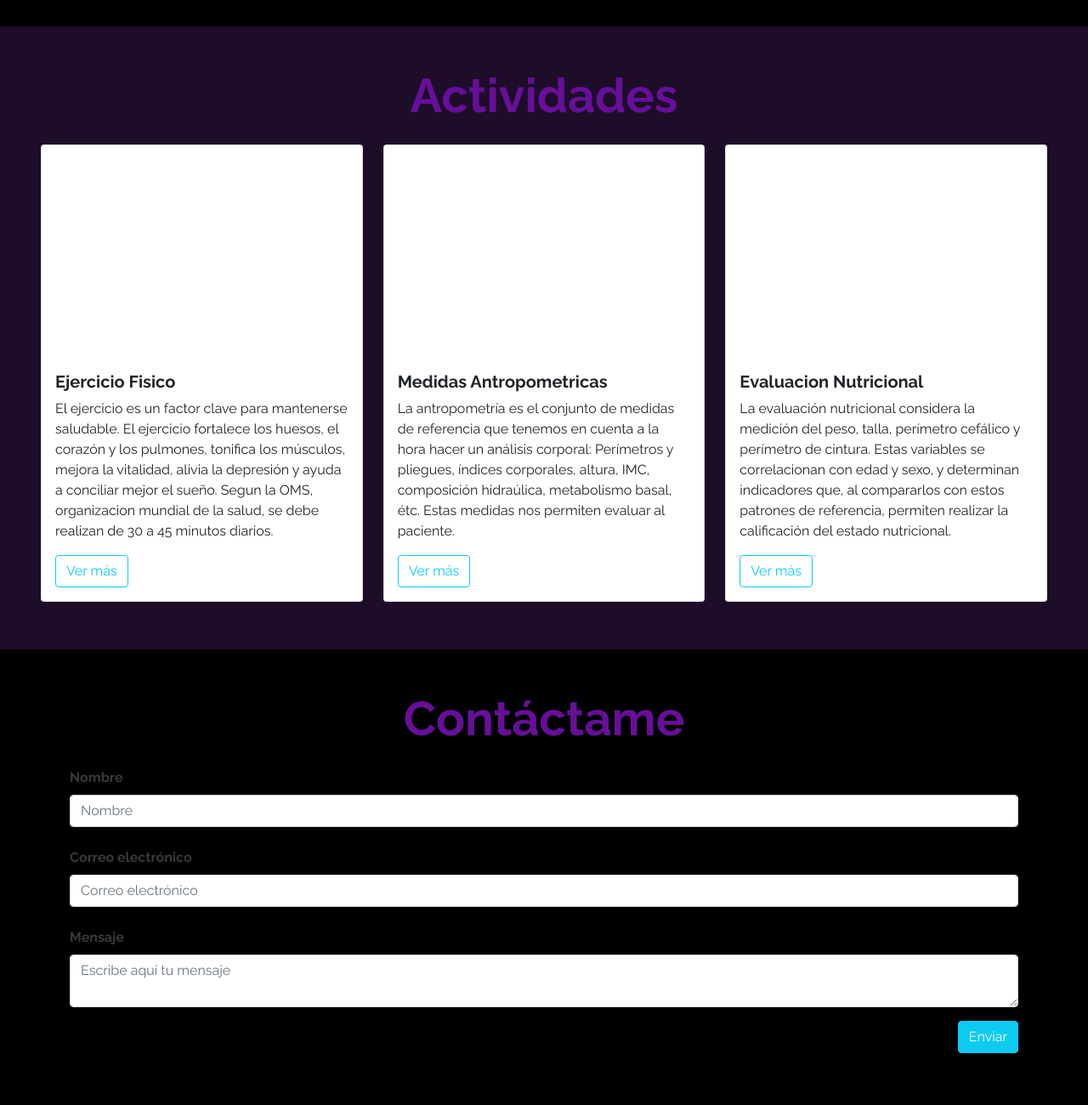
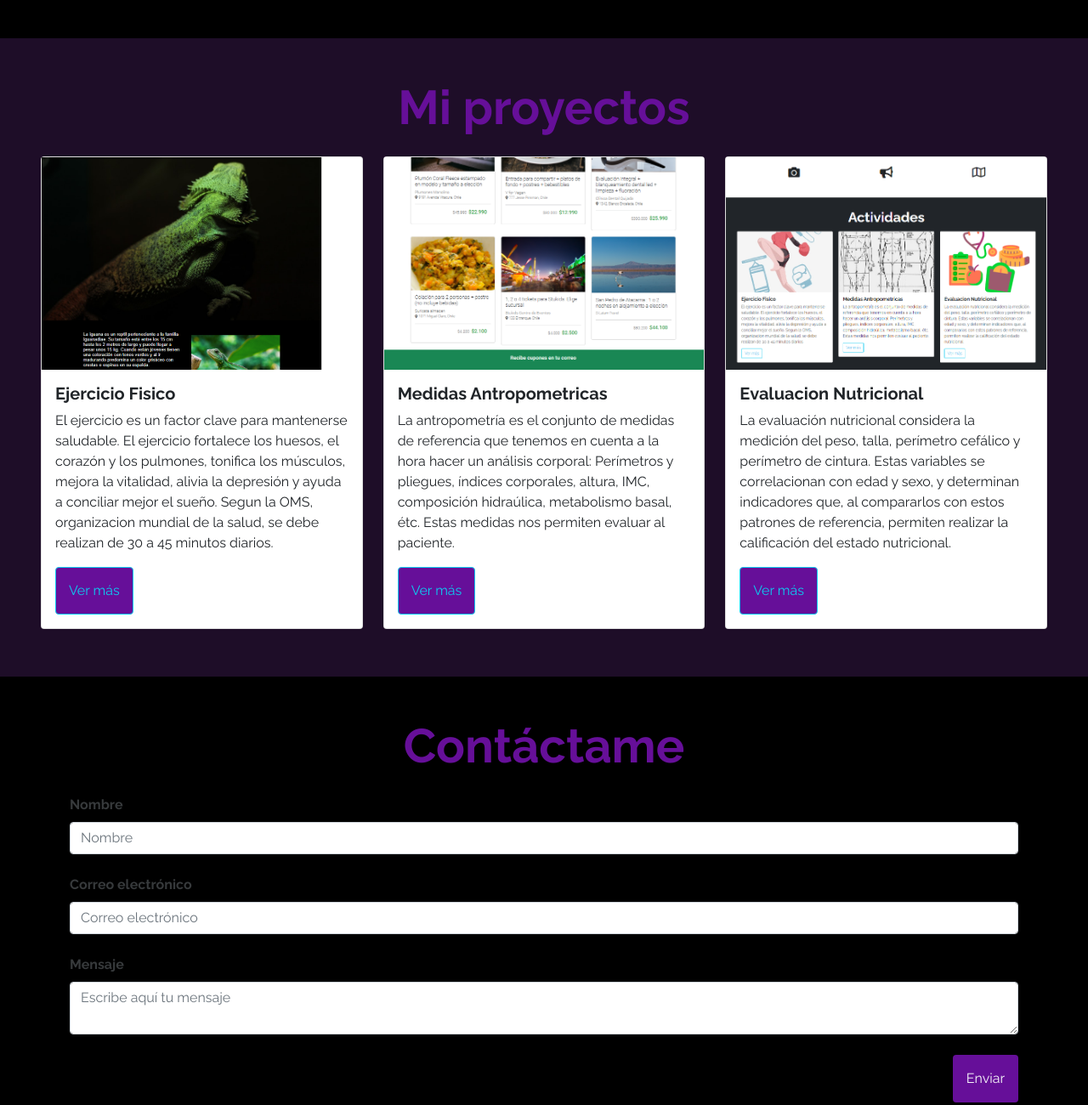
Before and after one commit to Gatta-k/gatta-k.github.io, a plain HTML site: page index.html in a window 1280 px wide. Shown: the part 886-2186 px from the top of the page at 85% size. Drawn offline with nearby package versions, Linux system fonts and the light colour scheme.

Commit message:
actualizacion de imagenes

```diff
--- a/assets/style.css
+++ b/assets/style.css
@@ -62,6 +62,10 @@ body {
 
   }
 
+  .btn{
+    background-color: rgb(102, 15, 153);
+    padding: 15px;
+  }
 /*Footer*/
 
 .text-footer{
--- a/index.html
+++ b/index.html
@@ -97,12 +97,12 @@
 
     <section id="Mis-trabajos" class="my-5 p-5 ">
 
-        <h2 class="display-4 fw-bold text-center mb-3">Actividades</h2>
+        <h2 class="display-4 fw-bold text-center mb-3">Mi proyectos</h2>
 
         <div class="row">
             <div class="col-12 col-sm-4 py-2">
                 <div class="card">
-                    <div class="image-top" style="background-image: url(assets/img/ejer.jpg)"></div>
+                    <div class="image-top" style="background-image: url(assets/imgs/iguana\ page.png)"></div>
                     <div class="card-body">
                         <h5 class="card-title fw-bold">Ejercicio Fisico</h5>
                         <p class="card-text">
@@ -120,7 +120,7 @@
             </div>
             <div class="col-12 col-sm-4 py-2">
                 <div class="card">
-                    <div class="image-top" style="background-image: url(assets/img/Medidas-antropometricas.jpg)"></div>
+                    <div class="image-top" style="background-image: url(assets/imgs/Cuppons.png)"></div>
                     <div class="card-body">
                         <h5 class="card-title fw-bold">Medidas Antropometricas</h5>
                         <p class="card-text">
@@ -137,7 +137,7 @@
             </div>
             <div class="col-12 col-sm-4 py-2">
                 <div class="card">
-                    <div class="image-top" style="background-image: url(assets/img/evaluacion.png)"></div>
+                    <div class="image-top" style="background-image: url(assets/imgs/Github.png)"></div>
                     <div class="card-body">
                         <h5 class="card-title fw-bold">Evaluacion Nutricional</h5>
                         <p class="card-text">
@@ -183,8 +183,8 @@
                 <textarea class="form-control" placeholder="Escribe aquí tu mensaje"></textarea>
             </div>
 
-            <div class="my-3 text-end">
-                <button class="btn btn-info text-light">Enviar</button>
+            <div class="my-4 text-end">
+                <button class="btn text-light">Enviar</button>
             </div>
 
 
```
